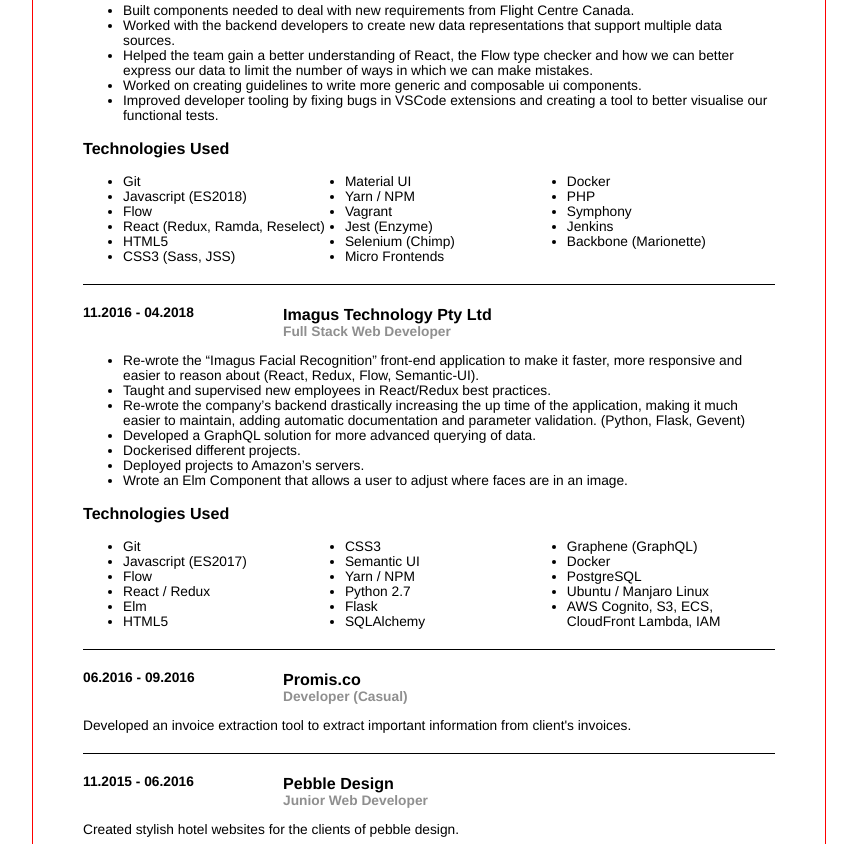
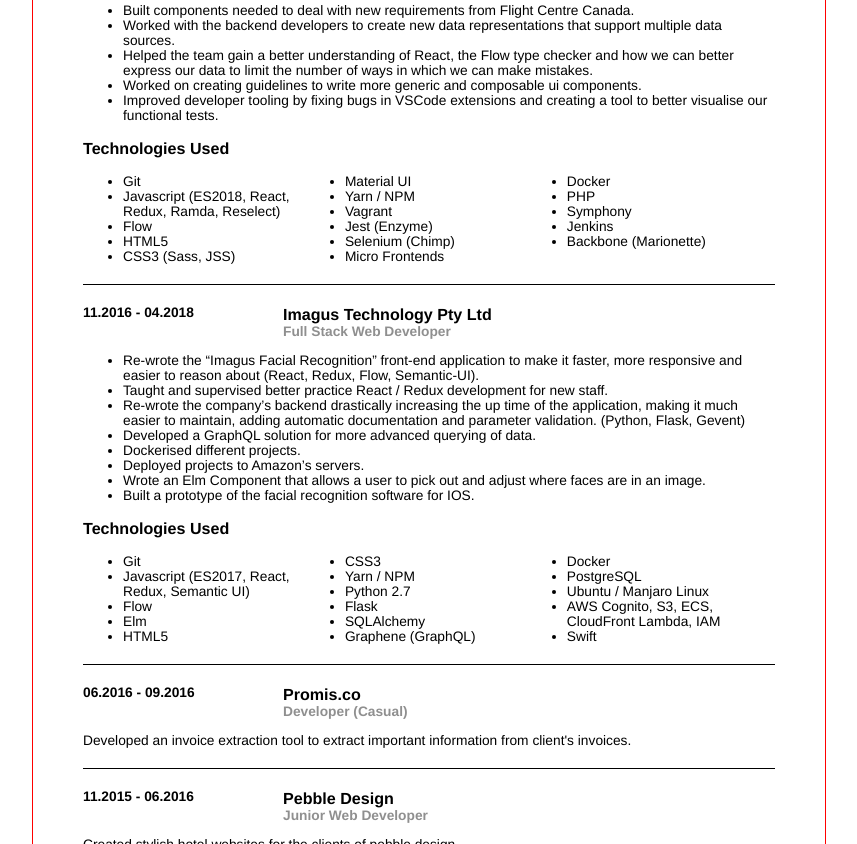
Before and after one commit to anisjonischkeit/cv, a plain HTML site: page index.html in a window 1280 px wide. Shown: the part 1422-2266 px from the top of the page, without its empty margins (18-875 px from the left). Drawn offline with Linux system fonts and the light colour scheme.

Commit message:
minor tweaks

```diff
--- a/index.html
+++ b/index.html
@@ -37,8 +37,8 @@
 
       <h2>Personal Summary</h2>
       <p>
-        I am a software developer that puts a huge amount of importance on
-        building robust and maintainable software. I love Learning new
+        I am a polyglot software developer that puts a huge amount of importance
+        on building robust and maintainable software. I love learning new
         programming languages, techniques and paradigms to help me write the
         best code possible. I also possess great social skills that really help
         in team discussions and disputes.
@@ -194,9 +194,8 @@
       <h3>Technologies Used</h3>
       <ul class="threeColList">
         <li>Git</li>
-        <li>Javascript (ES2018)</li>
+        <li>Javascript (ES2018, React, Redux, Ramda, Reselect)</li>
         <li>Flow</li>
-        <li>React (Redux, Ramda, Reselect)</li>
         <li>HTML5</li>
         <li>CSS3 (Sass, JSS)</li>
         <li>Material UI</li>
@@ -229,7 +228,8 @@
           Flow, Semantic-UI).
         </li>
         <li>
-          Taught and supervised new employees in React/Redux best practices.
+          Taught and supervised better practice React / Redux development for
+          new staff.
         </li>
         <li>
           Re-wrote the company’s backend drastically increasing the up time of
@@ -242,21 +242,22 @@
         <li>Dockerised different projects.</li>
         <li>Deployed projects to Amazon’s servers.</li>
         <li>
-          Wrote an Elm Component that allows a user to adjust where faces are in
-          an image.
+          Wrote an Elm Component that allows a user to pick out and adjust where
+          faces are in an image.
+        </li>
+        <li>
+          Built a prototype of the facial recognition software for IOS.
         </li>
       </ul>
 
       <h3>Technologies Used</h3>
       <ul class="threeColList">
         <li>Git</li>
-        <li>Javascript (ES2017)</li>
+        <li>Javascript (ES2017, React, Redux, Semantic UI)</li>
         <li>Flow</li>
-        <li>React / Redux</li>
         <li>Elm</li>
         <li>HTML5</li>
         <li>CSS3</li>
-        <li>Semantic UI</li>
         <li>Yarn / NPM</li>
         <li>Python 2.7</li>
         <li>Flask</li>
@@ -266,6 +267,7 @@
         <li>PostgreSQL</li>
         <li>Ubuntu / Manjaro Linux</li>
         <li>AWS Cognito, S3, ECS, CloudFront Lambda, IAM</li>
+        <li>Swift</li>
       </ul>
 
       <div class="dividingLine"></div>
```
